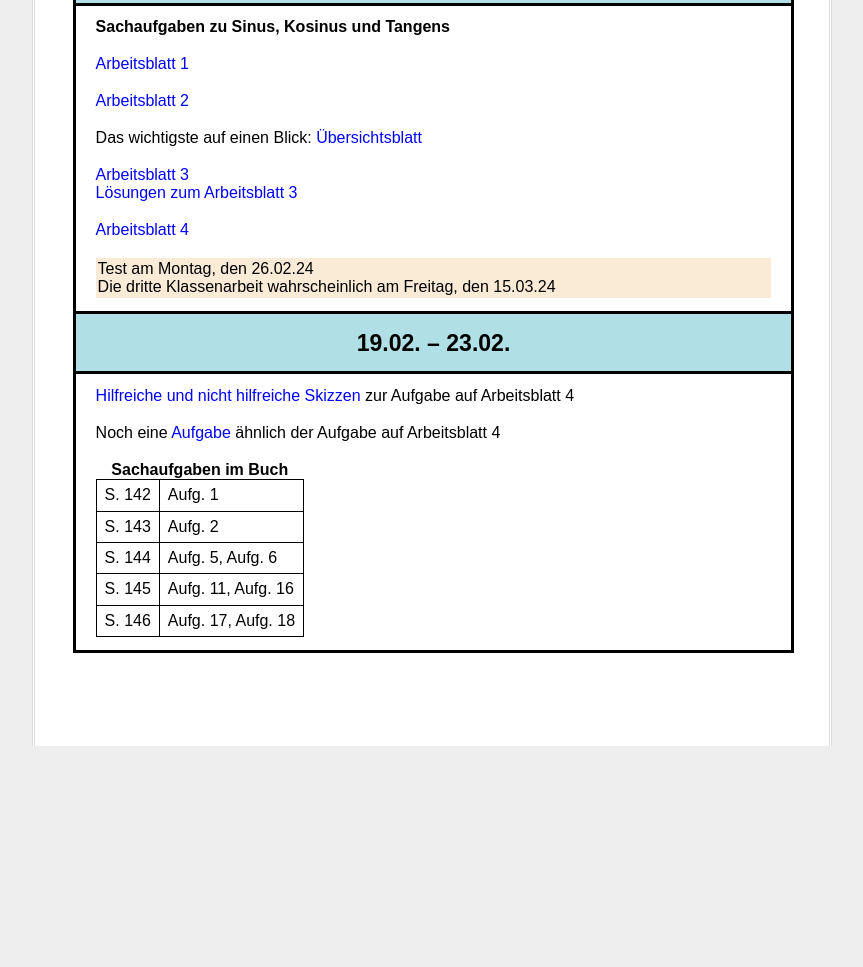
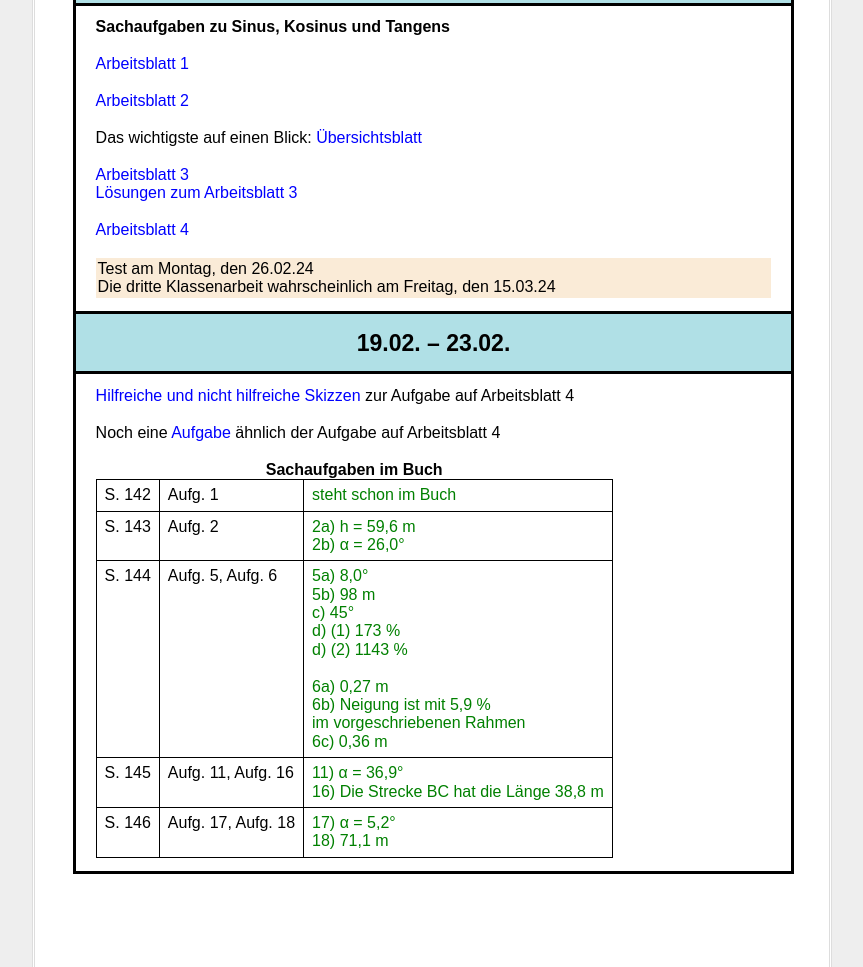
Before and after one commit to klsbasu/kls.github.io, a plain HTML site: page schuljahr23_24/mathe/9c.html in a window 1280 px wide. Shown: the part 7211-8178 px from the top of the page, without its empty margins (208-1071 px from the left). Before the commit the page ends 7957 px from the top, so only its background shows below. Drawn offline with nearby package versions, Linux system fonts and the light colour scheme; a web font is replaced by a local one.

Commit message:
Update 9c.html

```diff
--- a/schuljahr23_24/mathe/9c.html
+++ b/schuljahr23_24/mathe/9c.html
@@ -770,22 +770,30 @@
                     <tr>
                       <td>S. 142</td>
                       <td>Aufg. 1</td>
+                      <td style="color: green;">steht schon im Buch</td>
                     </tr>
                     <tr>
                       <td>S. 143</td>
                       <td>Aufg. 2</td>
+                      <td style="color: green;">2a) h = 59,6 m <br> 2b) α = 26,0° </td>
                     </tr>
                     <tr>
                       <td>S. 144</td>
                       <td>Aufg. 5, Aufg. 6</td>
+                      <td style="color: green;"> 5a) 8,0° <br> 5b) 98 m <br> c) 45° <br>
+                    d) (1) 173 %  <br> d) (2) 1143 % <br><br> 6a) 0,27 m <br> 6b) Neigung ist mit 5,9 %  <br> im
+                    vorgeschriebenen Rahmen <br> 6c) 0,36 m
+                    </td>
                     </tr>
                     <tr>
                       <td>S. 145</td>
                       <td>Aufg. 11, Aufg. 16</td>
+                      <td style="color: green;"> 11) α = 36,9° <br> 16)  Die Strecke BC hat die Länge 38,8 m</td>
                     </tr>
                     <tr>
                       <td>S. 146</td>
                       <td>Aufg. 17, Aufg. 18</td>
+                      <td style="color: green;"> 17) α = 5,2° <br> 18) 71,1 m </td>
                     </tr>
             </table>
             </div>
```
